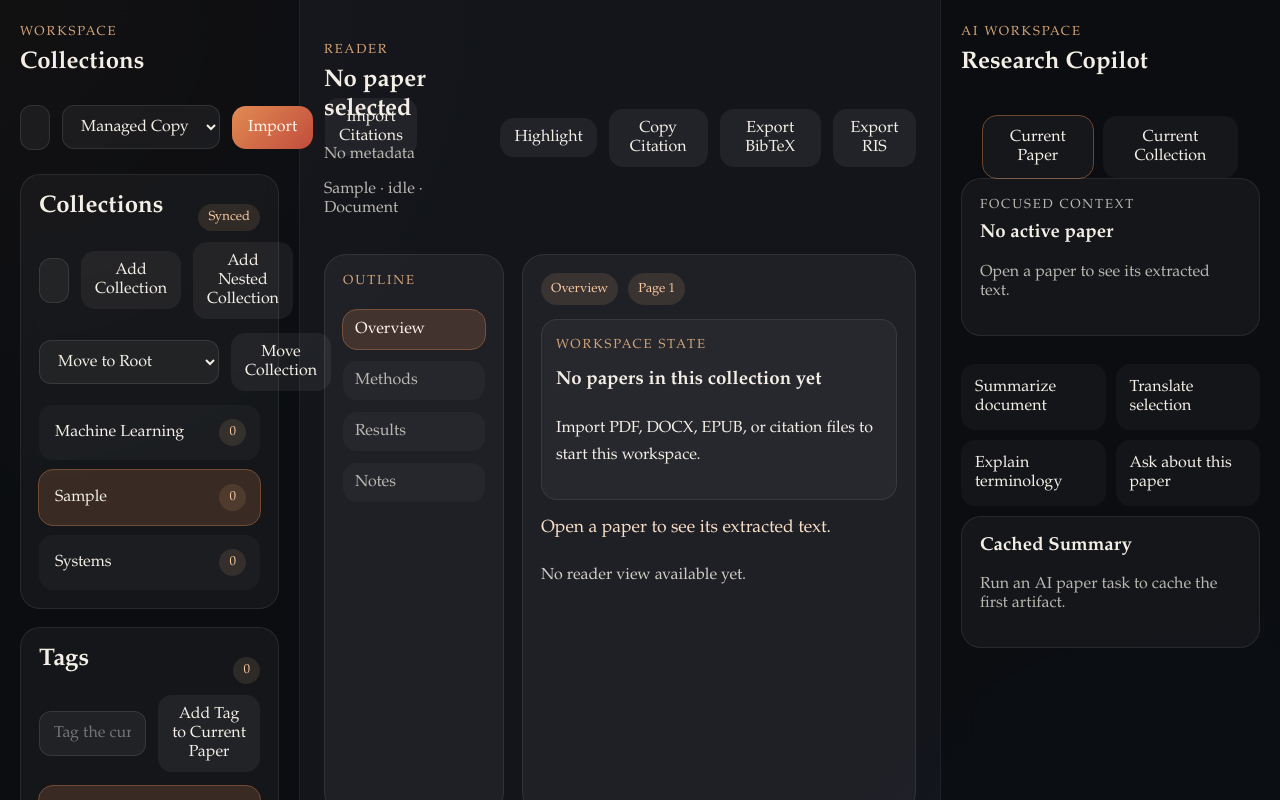
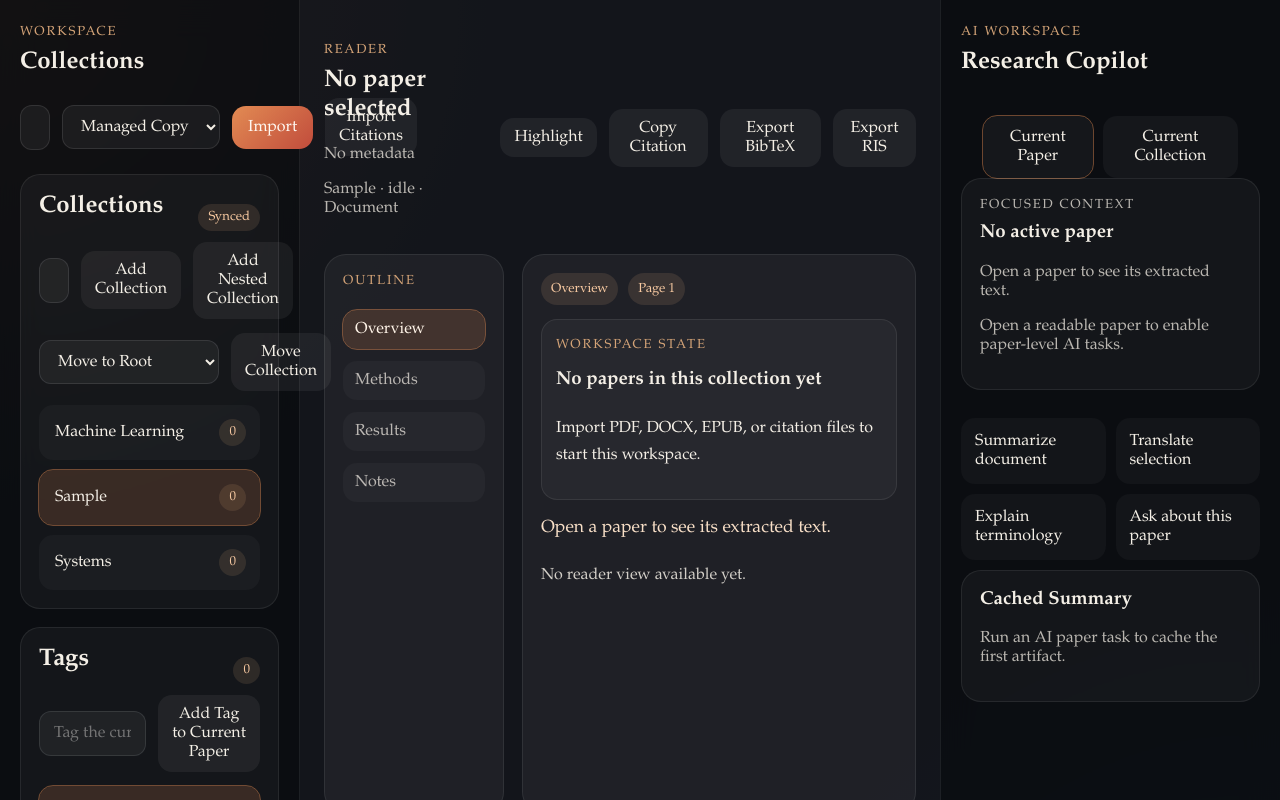
Before and after one commit to Playitcooool/rust-ai-paper-reader, a React (Vite) app: page / in a window 1280 px wide. Both pictures are taken after typing "Sample" into the empty fields and a click on the button "Add Collection". Shown: the top 800 px of the page. Built offline with nearby package versions, Linux system fonts and the light colour scheme.

Commit message:
feat: gate paper actions by reader availability

```diff
--- a/src/App.tsx
+++ b/src/App.tsx
@@ -95,6 +95,11 @@ const readerStateCopy = (activePaper: LibraryItem | null, itemCount: number) =>
 
   return null;
 };
+
+const canRunReaderActions = (activePaper: LibraryItem | null) =>
+  Boolean(activePaper) &&
+  activePaper?.attachment_status !== "missing" &&
+  activePaper?.attachment_status !== "citation_only";
 
 type CollectionTreeEntry = {
   collection: Collection;
@@ -360,6 +365,7 @@ export default function App() {
     collections.find((collection) => collection.id === selectedCollectionId) ?? null;
   const selectedTagName = tags.find((tag) => tag.id === selectedTagId)?.name ?? null;
   const readerState = readerStateCopy(activePaper, items.length);
+  const paperActionsEnabled = canRunReaderActions(activePaper);
   const collectionEntries = useMemo(() => orderedCollections(collections), [collections]);
   const moveDestinationOptions = useMemo(() => {
     if (selectedCollectionId === null) return collectionEntries;
@@ -974,16 +980,16 @@ export default function App() {
                   Relink Source
                 </button>
               ) : null}
-              <button className="ghost-button" type="button" onClick={handleCreateAnnotation}>
+              <button className="ghost-button" type="button" disabled={!paperActionsEnabled} onClick={handleCreateAnnotation}>
                 Highlight
               </button>
-              <button className="ghost-button" type="button" onClick={() => void handleExportCitation()}>
+              <button className="ghost-button" type="button" disabled={!activePaper} onClick={() => void handleExportCitation()}>
                 Copy Citation
               </button>
-              <button className="ghost-button" type="button" onClick={() => void handleExportCitation("bibtex")}>
+              <button className="ghost-button" type="button" disabled={!activePaper} onClick={() => void handleExportCitation("bibtex")}>
                 Export BibTeX
               </button>
-              <button className="ghost-button" type="button" onClick={() => void handleExportCitation("ris")}>
+              <button className="ghost-button" type="button" disabled={!activePaper} onClick={() => void handleExportCitation("ris")}>
                 Export RIS
               </button>
             </div>
@@ -1086,6 +1092,13 @@ export default function App() {
               <p className="eyebrow">Focused Context</p>
               <h3>{activePaper?.title ?? "No active paper"}</h3>
               <p>{excerptFromView(readerView)}</p>
+              {!paperActionsEnabled ? (
+                <p>
+                  {activePaper
+                    ? "This item needs a readable source file before paper-level AI tasks can run."
+                    : "Open a readable paper to enable paper-level AI tasks."}
+                </p>
+              ) : null}
               {activePaper?.tags.length ? (
                 <div className="tag-chip-row">
                   {activePaper.tags.map((tag) => (
@@ -1101,6 +1114,7 @@ export default function App() {
                 <button
                   key={action.kind}
                   className="action-card"
+                  disabled={!paperActionsEnabled}
                   type="button"
                   onClick={() => void handleItemTask(action.kind)}
                 >
```
Also changed, not shown: 1 other file (tests, documents, lock files or other folders).
